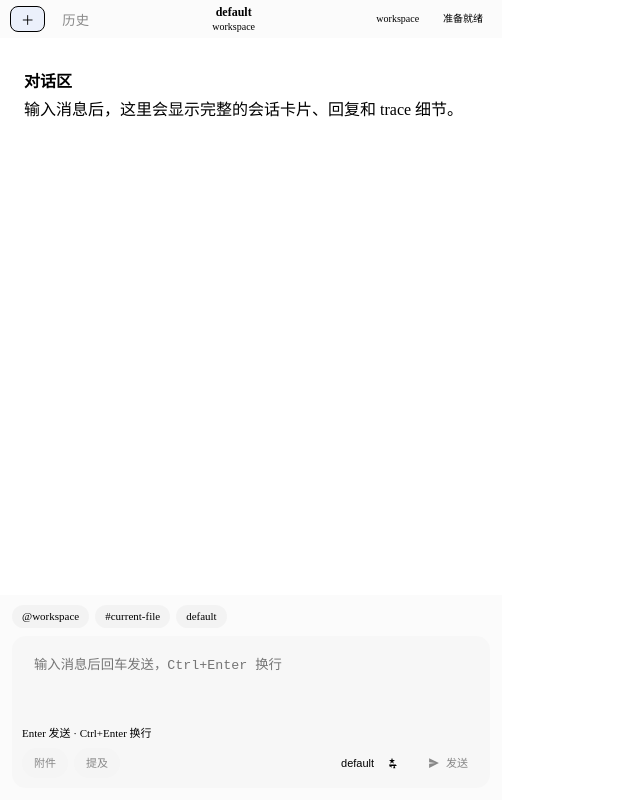
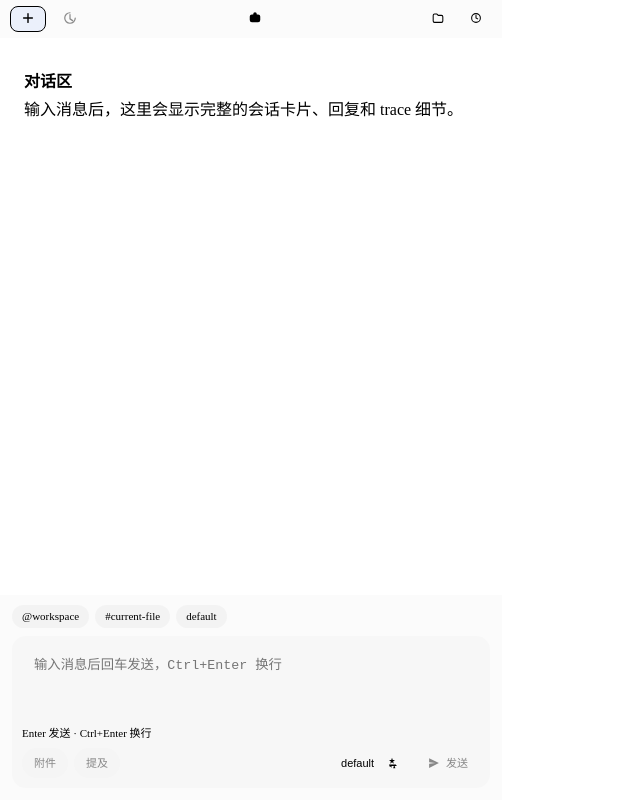
Before and after one commit to 843773493/vscode-graph-agent-opencode, a React (Vite) app in the folder src/webview-ui/: page / in a window 1280 px wide. Shown: the whole page, without its empty margins (0-640 px from the left). Built offline with nearby package versions, Linux system fonts and the light colour scheme.

Commit message:
refactor: 提取 Toolbar 独立组件，支持 SVG 图标和响应式布局
Ultraworked with Sisyphus

Co-authored-by: Sisyphus <clio-agent@sisyphuslabs.ai>

```diff
--- a/src/webview-ui/src/App.tsx
+++ b/src/webview-ui/src/App.tsx
@@ -2,41 +2,14 @@ import React from 'react';
 import ChatPanel from './components/ChatPanel';
 import Composer from './components/Composer';
 import HistoryPanel from './components/HistoryPanel';
+import Toolbar from './components/Toolbar';
 import { getTurnsForSession, useAppState } from './hooks';
 
 type LayoutMode = 'docked' | 'drawer' | 'hidden';
 
 function resolveLayoutMode(width: number): LayoutMode {
-  if (width >= 960) return 'docked';
-  if (width >= 600) return 'drawer';
+  if (width >= 900) return 'drawer';
   return 'hidden';
-}
-
-function Toolbar({ workspaceName, workspaceRoot, status, layoutMode }: { workspaceName: string; workspaceRoot: string; status: string; layoutMode: LayoutMode }) {
-  const { createSession, toggleHistoryPanel } = useAppState();
-  const wsLabel = workspaceRoot || workspaceName;
-  const canToggleHistory = layoutMode !== 'hidden';
-
-  return (
-    <header className="toolbar">
-      <div className="toolbar-group toolbar-group-left">
-        <button type="button" className="toolbar-icon-button toolbar-icon-primary" title="新建会话" onClick={() => createSession('新会话')}>＋</button>
-        <button type="button" className="toolbar-icon-button" title={canToggleHistory ? '历史记录' : '当前宽度下隐藏历史栏'} onClick={toggleHistoryPanel} disabled={!canToggleHistory}>
-          {layoutMode === 'drawer' ? '抽屉' : '历史'}
-        </button>
-      </div>
-      <div className="toolbar-center" title={wsLabel}>
-        <div className="toolbar-center-stack">
-          <span className="toolbar-agent">default</span>
-          <span className="toolbar-subtitle">{workspaceName || 'workspace'}</span>
-        </div>
-      </div>
-      <div className="toolbar-group toolbar-group-right">
-        <span className="badge neutral toolbar-path" title={wsLabel}>{wsLabel}</span>
-        <span className="badge neutral" aria-live="polite">{status}</span>
-      </div>
-    </header>
-  );
 }
 
 export default function AppShell() {
@@ -77,7 +50,7 @@ export default function AppShell() {
       data-layout-mode={layoutMode}
       data-history-open={String(historyVisible)}
     >
-      <Toolbar workspaceName={state.workspaceName} workspaceRoot={state.workspaceRoot} status={state.status} layoutMode={layoutMode} />
+      <Toolbar workspaceName={state.workspaceName} workspaceRoot={state.workspaceRoot} status={state.status} layoutMode={layoutMode} agentId={state.currentSession?.agent_id ?? 'default'} />
       <main className="content">
         <div className="content-layout">
           <HistoryPanel
--- a/src/webview-ui/src/components/Toolbar.tsx
+++ b/src/webview-ui/src/components/Toolbar.tsx
@@ -1,23 +1,63 @@
 import React from 'react';
 import { useAppState } from '../hooks';
 
-export default function Toolbar() {
-  const { state, createSession, toggleHistoryPanel } = useAppState();
-  const wsLabel = state.workspaceRoot || state.workspaceName;
+function shortLabel(value: string): string {
+  const trimmed = value.trim();
+  if (!trimmed) return 'workspace';
+  const parts = trimmed.split(/[\\/]/).filter(Boolean);
+  return parts[parts.length - 1] || trimmed;
+}
+
+function Icon({ children }: { children: React.ReactNode }) {
+  return <span className="toolbar-button-icon" aria-hidden="true">{children}</span>;
+}
+
+export default function Toolbar({ workspaceName, workspaceRoot, status, layoutMode, agentId }: { workspaceName: string; workspaceRoot: string; status: string; layoutMode: 'docked' | 'drawer' | 'hidden'; agentId: string }) {
+  const { createSession, toggleHistoryPanel } = useAppState();
+  const wsLabel = workspaceRoot || workspaceName;
+  const wsShort = shortLabel(wsLabel);
+  const canToggleHistory = layoutMode !== 'hidden';
+  const compact = layoutMode !== 'docked';
+  const agentLabel = agentId || 'default';
 
   return (
     <header className="toolbar">
       <div className="toolbar-group toolbar-group-left">
-        <button type="button" className="toolbar-icon-button" title="新建会话" onClick={() => createSession('新会话')}>+</button>
-        <button type="button" className="toolbar-icon-button" title="历史记录" onClick={toggleHistoryPanel}>历史</button>
-        <button type="button" className="toolbar-icon-button" title="固定会话" disabled>置顶</button>
+        <button type="button" className="toolbar-icon-button toolbar-icon-primary" title="新建会话" onClick={() => createSession('新会话')}>
+          <Icon>
+            <svg viewBox="0 0 16 16" width="14" height="14" aria-hidden="true"><path d="M8 3v10M3 8h10" stroke="currentColor" strokeWidth="1.6" strokeLinecap="round" strokeLinejoin="round" fill="none"/></svg>
+          </Icon>
+        </button>
+        <button type="button" className="toolbar-icon-button" title={canToggleHistory ? '历史记录' : '当前宽度下隐藏历史栏'} onClick={toggleHistoryPanel} disabled={!canToggleHistory}>
+          <Icon>
+            <svg viewBox="0 0 16 16" width="14" height="14" aria-hidden="true"><path d="M8 2a6 6 0 1 0 6 6" fill="none" stroke="currentColor" strokeWidth="1.4" strokeLinecap="round" strokeLinejoin="round"/><path d="M8 4v5l3 2" fill="none" stroke="currentColor" strokeWidth="1.4" strokeLinecap="round" strokeLinejoin="round"/></svg>
+          </Icon>
+        </button>
       </div>
-      <div className="toolbar-center" title={state.currentSession?.agent_id || 'default'}>
-        <span className="toolbar-agent">{state.currentSession?.agent_id || 'default'}</span>
+      <div className="toolbar-center" title={agentLabel}>
+        <div className="toolbar-center-stack">
+          <span className="toolbar-agent">
+            <Icon>
+              <svg viewBox="0 0 16 16" width="14" height="14" aria-hidden="true"><path d="M8 2.5a2 2 0 0 1 2 2V5h1.5A2.5 2.5 0 0 1 14 7.5v4A2.5 2.5 0 0 1 11.5 14h-7A2.5 2.5 0 0 1 2 11.5v-4A2.5 2.5 0 0 1 4.5 5H6v-.5a2 2 0 0 1 2-2Zm-1 4.5h2v1h-2v-1Zm0 2.5h2v1h-2v-1Z" fill="currentColor"/></svg>
+            </Icon>
+            {!compact && <span>{agentLabel}</span>}
+          </span>
+          {!compact && <span className="toolbar-subtitle">{workspaceName || 'workspace'}</span>}
+        </div>
       </div>
       <div className="toolbar-group toolbar-group-right">
-        <span className="badge neutral" title={wsLabel}>{wsLabel}</span>
-        <span className="badge neutral" aria-live="polite">{state.status}</span>
+        <span className="badge neutral toolbar-path" title={wsLabel} aria-label={wsLabel}>
+          <Icon>
+            <svg viewBox="0 0 16 16" width="14" height="14" aria-hidden="true"><path d="M2.5 5A1.5 1.5 0 0 1 4 3.5h2.8l1.4 1.5H12A1.5 1.5 0 0 1 13.5 6.5v5A1.5 1.5 0 0 1 12 13H4A1.5 1.5 0 0 1 2.5 11.5z" fill="none" stroke="currentColor" strokeWidth="1.2" strokeLinejoin="round"/></svg>
+          </Icon>
+          {!compact && <span>{wsShort}</span>}
+        </span>
+        <span className="badge neutral" aria-live="polite" title={status} aria-label={status}>
+          <Icon>
+            <svg viewBox="0 0 16 16" width="14" height="14" aria-hidden="true"><circle cx="8" cy="8" r="5" fill="none" stroke="currentColor" strokeWidth="1.2"/><path d="M8 5v3l2 1" fill="none" stroke="currentColor" strokeWidth="1.2" strokeLinecap="round" strokeLinejoin="round"/></svg>
+          </Icon>
+          {!compact && <span>{status}</span>}
+        </span>
       </div>
     </header>
   );
```
